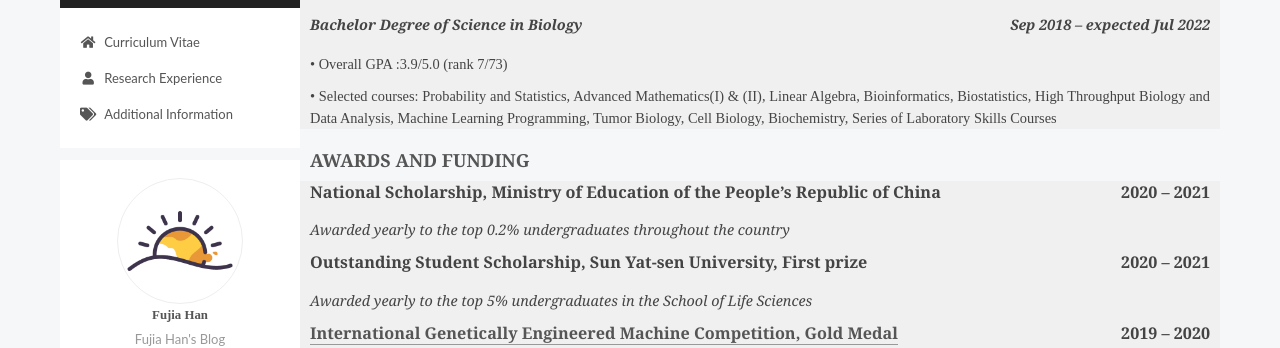
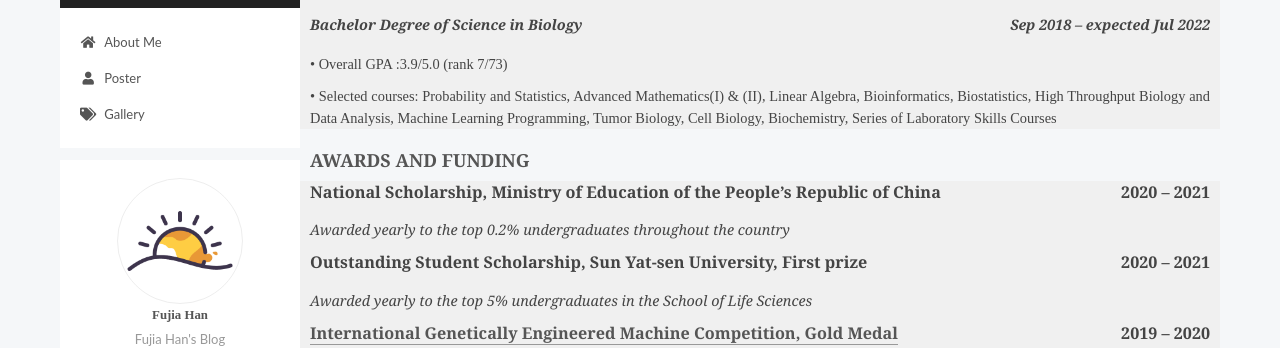
Before and after one commit to Fujia-Han/Fujia-Han.github.io, a plain HTML site: page archives/index.html in a window 1280 px wide. Shown: the part 70-418 px from the top of the page. Drawn offline with nearby package versions, Linux system fonts and the light colour scheme.

Commit message:
Update index.html

```diff
--- a/archives/index.html
+++ b/archives/index.html
@@ -82,9 +82,9 @@
 
 <nav class="site-nav">
   <ul class="main-menu menu">
-        <li class="menu-item menu-item-curriculum-vitae"><a href="/" rel="section"><i class="fa fa-home fa-fw"></i>Curriculum Vitae</a></li>
-        <li class="menu-item menu-item-research-experience"><a href="/about/" rel="section"><i class="fa fa-user fa-fw"></i>Research Experience</a></li>
-        <li class="menu-item menu-item-additional-information"><a href="/tags/" rel="section"><i class="fa fa-tags fa-fw"></i>Additional Information</a></li>
+        <li class="menu-item menu-item-curriculum-vitae"><a href="/" rel="section"><i class="fa fa-home fa-fw"></i>About Me</a></li>
+        <li class="menu-item menu-item-research-experience"><a href="/about/" rel="section"><i class="fa fa-user fa-fw"></i>Poster</a></li>
+        <li class="menu-item menu-item-additional-information"><a href="/tags/" rel="section"><i class="fa fa-tags fa-fw"></i>Gallery</a></li>
   </ul>
 </nav>
 
```
